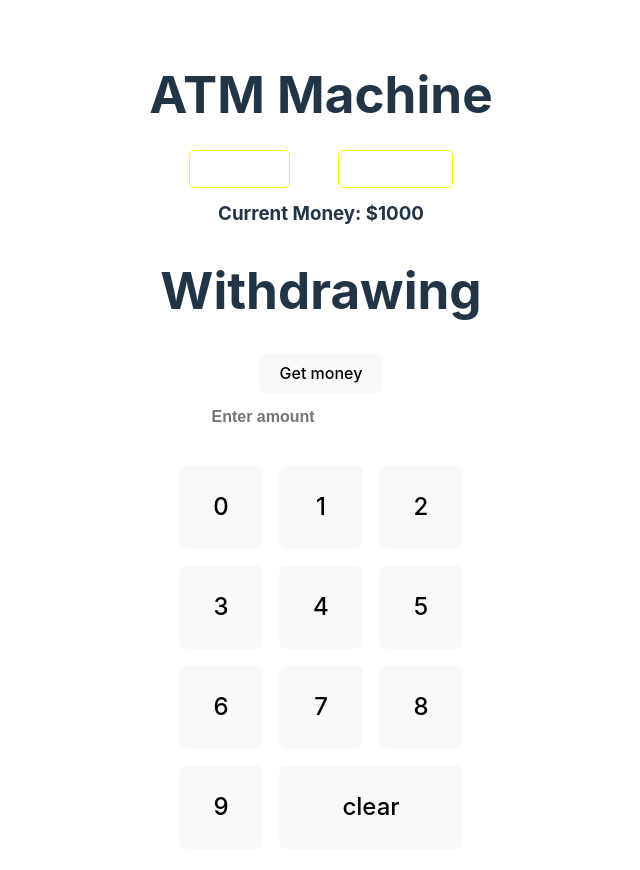
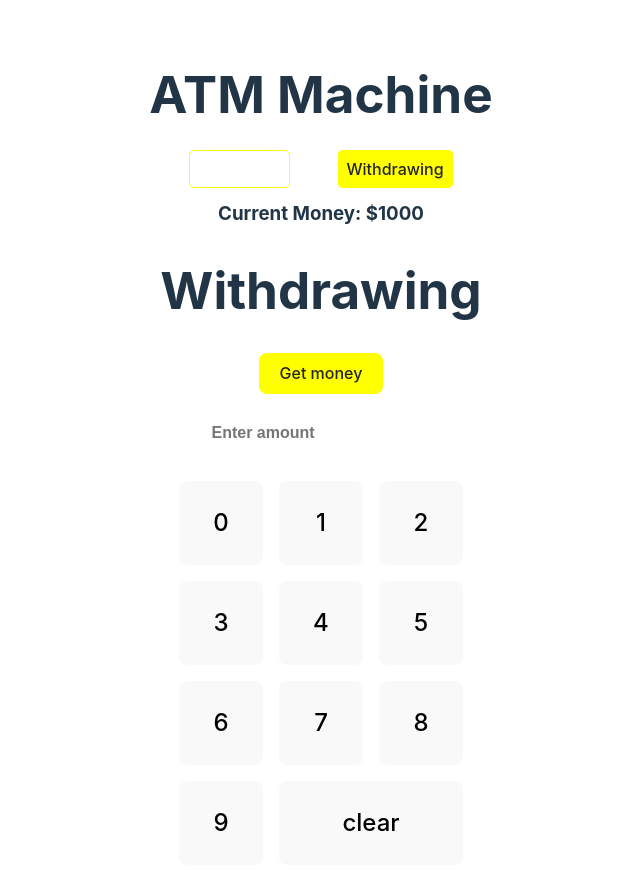
Before and after one commit to altowka/ATM_machine, a React (Vite) app: page /withdrawing in a window 1280 px wide. Shown: the top 870 px of the page, without its empty margins (319-959 px from the left). Built offline with nearby package versions, Linux system fonts and the light colour scheme.

Commit message:
style action buttons

```diff
--- a/src/App.css
+++ b/src/App.css
@@ -17,6 +17,11 @@ nav {
     gap: 3rem;
     padding-inline-start: 0;
 
+    li .active-link {
+      background-color: yellow;
+      color: #242424;
+    }
+
     a {
       padding: 0.5rem;
       border: 1px solid yellow;
@@ -27,7 +32,7 @@ nav {
       &:hover {
         background-color: yellow;
         transition: .3s ease-in-out;
-        color: 242424;
+        color: #242424;
       }
     }
   }
--- a/src/App.tsx
+++ b/src/App.tsx
@@ -1,5 +1,5 @@
 // src/App.js
-import { BrowserRouter as Router, Route, Routes, Link } from 'react-router-dom';
+import { BrowserRouter as Router, Route, Routes, NavLink  } from 'react-router-dom';
 import Depositing from './components/Depositing/Depositing';
 import Withdrawing from './components/Withdrawing/Withdrawing';
 import './App.css';
@@ -13,10 +13,10 @@ function App() {
                 <nav>
                     <ul>
                         <li>
-                            <Link to="/depositing">Depositing</Link>
+                            <NavLink  to="/depositing" className={({ isActive }) => isActive ? "active-link" : undefined}>Depositing</NavLink >
                         </li>
                         <li>
-                            <Link to="/withdrawing">Withdrawing</Link>
+                            <NavLink  to="/withdrawing" className={({ isActive }) => isActive ? "active-link" : undefined}>Withdrawing</NavLink >
                         </li>
                     </ul>
                 </nav>
--- /dev/null
+++ b/src/components/ActionButton/ActionButton.tsx
@@ -0,0 +1,13 @@
+import './style.css';
+
+
+interface ActionButtonProps {
+    message: string;
+    handleClick: () => void;
+}
+
+const ActionButton: React.FC<ActionButtonProps> = ({ handleClick, message}) => (
+    <button className="action-button" onClick={handleClick}>{message}</button>
+)
+
+export default ActionButton;
--- /dev/null
+++ b/src/components/ActionButton/style.css
@@ -0,0 +1,14 @@
+.action-button {
+    background-color: yellow;
+    color: #242424;
+    margin-bottom: 1rem;
+    cursor: pointer;
+    transition: 0.3s ease-in-out;
+
+    &:hover {
+        border-color: yellow;
+        background-color: transparent;
+        color: yellow;
+        transition: 0.3s ease-in-out;
+    }
+}
--- a/src/components/depositing/depositing.tsx
+++ b/src/components/depositing/depositing.tsx
@@ -1,6 +1,7 @@
-import React, { useContext, useState } from 'react';
+import { useContext, useState } from 'react';
 import { MoneyContext } from '../../MoneyContext';
 import Keyboard from '../Keyboard/Keyboard';
+import ActionButton from '../ActionButton/ActionButton';
 
 const Despositing = () => {
     const moneyContext = useContext(MoneyContext);
@@ -15,7 +16,7 @@ const Despositing = () => {
     return (
         <>
             <h1>Despositing</h1>
-            <button onClick={handleAddMoney}>Add Money</button>
+            <ActionButton handleClick={handleAddMoney} message='Add Money'/>
             <Keyboard inputValue={inputValue} setInputValue={setInputValue} />
         </>
     )
--- a/src/components/withdrawing/withdrawing.tsx
+++ b/src/components/withdrawing/withdrawing.tsx
@@ -2,6 +2,7 @@ import React, { useContext, useState } from 'react';
 import { MoneyContext } from '../../MoneyContext';
 import Keyboard from '../Keyboard/Keyboard';
 import Dialog from '../Dialog/Dialog';
+import ActionButton from '../ActionButton/ActionButton';
 
 const Withdrawing: React.FC = () => {
     const moneyContext = useContext(MoneyContext);
@@ -23,7 +24,7 @@ const Withdrawing: React.FC = () => {
     return (
         <>
             <h1>Withdrawing</h1>
-            <button onClick={handleRemoveMoney}>Get money</button>
+            <ActionButton handleClick={handleRemoveMoney} message='Get money'/>
             <Keyboard inputValue={inputValue} setInputValue={setInputValue} />
             <Dialog isDialogOpen={isDialogOpen} setIsDialogOpen={setIsDialogOpen} />
         </>
```
